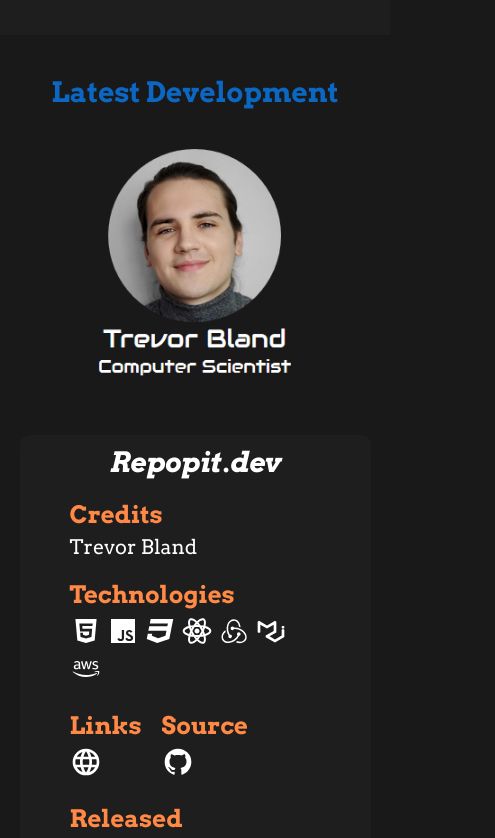
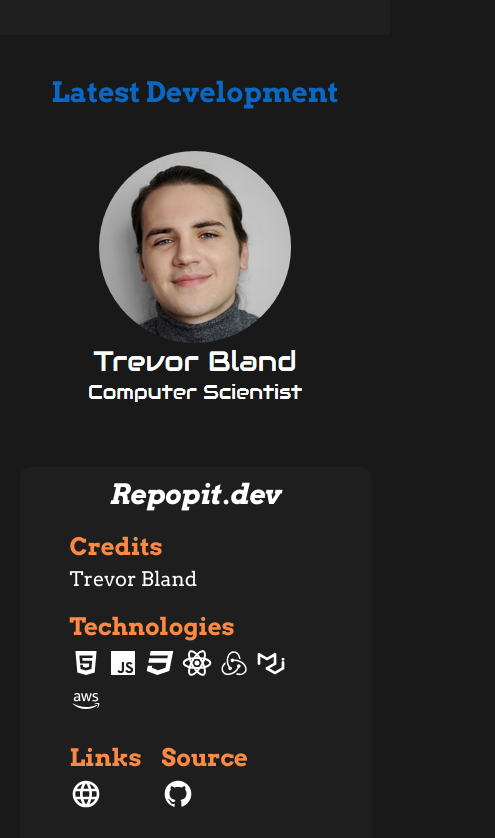
Before and after one commit to trebland/portfolio-web, a React (Create React App) app in the folder client/: page / in a window 390 px wide. Shown: the part 1000-1838 px from the top of the page, 495 px wide, since content can reach past the window. Built offline with nearby package versions, Linux system fonts and the light colour scheme.

Commit message:
Modified mobile section max-height

```diff
--- a/client/src/components/mobile/sub-components/SectionItem.js
+++ b/client/src/components/mobile/sub-components/SectionItem.js
@@ -3,8 +3,7 @@
 
 const imageStyles = {
     coverStyle: {
-      maxWidth: '80%',
-      maxHeight: '50vh',
+      maxHeight: '40vh',
       borderRadius: '20px',
     },
     profile: {
```
